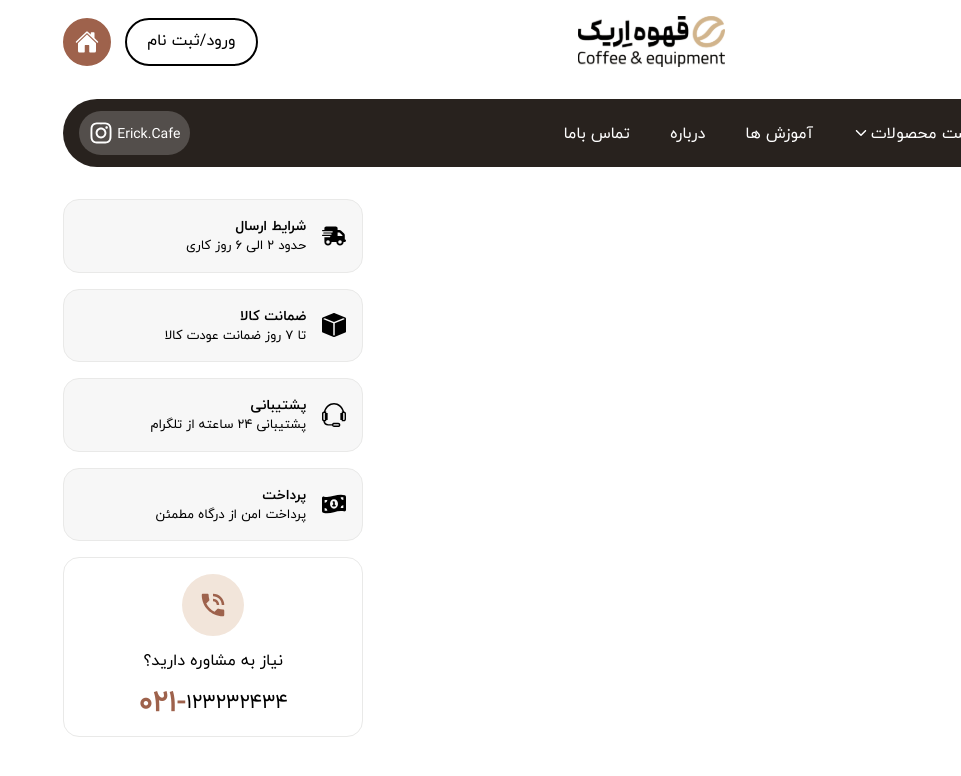
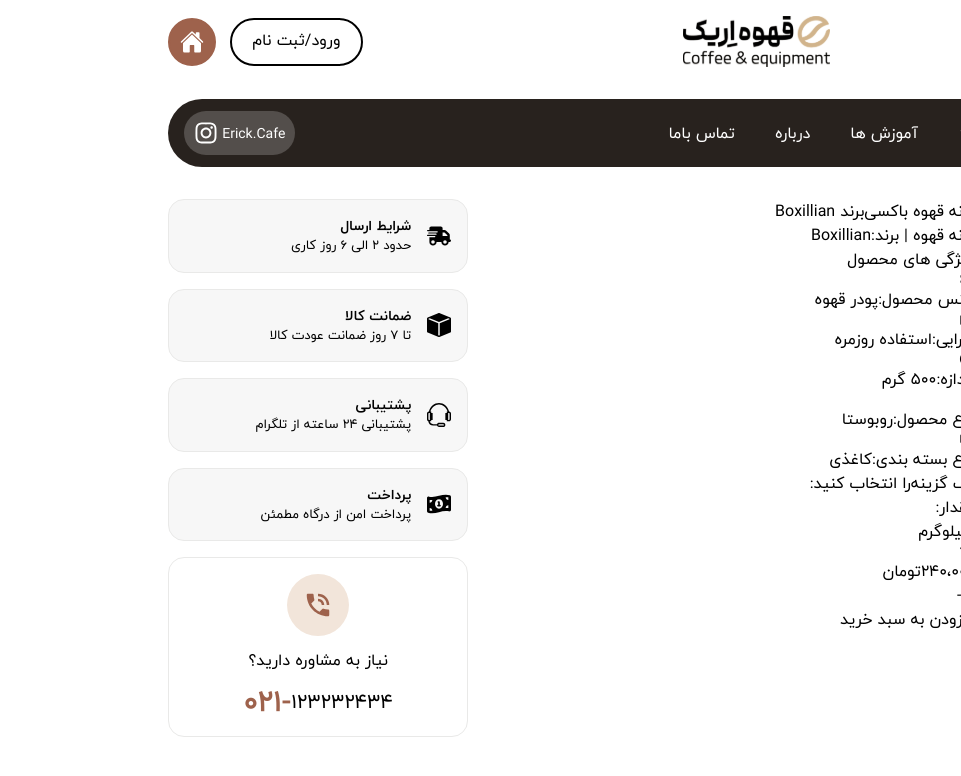
Before and after one commit to AlirezaFCB-DEV/ErikCoffeShop, a React (Vite) app in the folder FrontEnd/: page /cart in a window 1280 px wide. Shown: the top 776 px of the page, without its empty margins (319-1280 px from the left). Built offline with nearby package versions, Linux system fonts and the light colour scheme.

Commit message:
feat : add cart item center section template

```diff
--- a/FrontEnd/src/Pages/Cart/Cart.tsx
+++ b/FrontEnd/src/Pages/Cart/Cart.tsx
@@ -5,7 +5,11 @@
 import { FaMoneyBill1Wave, FaTruckFast } from "react-icons/fa6";
 import { BsBoxFill } from "react-icons/bs";
 import { TfiHeadphoneAlt } from "react-icons/tfi";
-import { MdPhoneInTalk } from "react-icons/md";
+import { MdMergeType, MdPhoneInTalk, MdWork } from "react-icons/md";
+import { GiMaterialsScience } from "react-icons/gi";
+import { RxValue } from "react-icons/rx";
+import { GoPackage } from "react-icons/go";
+import { FaChevronDown } from "react-icons/fa";
 
 const Cart = () => {
   return (
@@ -19,7 +23,69 @@
         </section>
         <section className="flex justify-between">
           <div></div>
-          <div></div>
+          <div>
+            <div>
+              <div>
+                <h1>دانه قهوه باکسی‌برند Boxillian</h1>
+                <p>دانه قهوه | برند‌:‌Boxillian</p>
+              </div>
+              <div>
+                <h3>ویژگی های محصول</h3>
+                <ul>
+                  <li>
+                    <GiMaterialsScience />
+                    <span>جنس محصول:</span>
+                    <span>پودر قهوه</span>
+                  </li>
+                  <li>
+                    <MdWork />
+                    <span>کارایی:</span>
+                    <span>استفاده روزمره</span>
+                  </li>
+                  <li>
+                    <RxValue />
+                    <span>اندازه:</span>
+                    <span>۵۰۰ گرم</span>
+                  </li>
+                  <li>
+                    <MdMergeType />
+                    <span>نوع محصول:</span>
+                    <span>روبوستا</span>
+                  </li>
+                  <li>
+                    <GoPackage />
+                    <span>نوع بسته بندی:</span>
+                    <span>کاغذی</span>
+                  </li>
+                </ul>
+              </div>
+              <div>
+                <h3>یک گزینه‌را انتخاب کنید:</h3>
+                <div>
+                  <span>مقدار:</span>
+                  <div>
+                    <span>۱کیلوگرم</span>
+                    <FaChevronDown />
+                    <div className="invisible"></div>
+                  </div>
+                </div>
+              </div>
+            </div>
+            <div>
+              <h2>
+                ۲۴۰،۰۰۰<span>تومان</span>
+              </h2>
+
+              <div>
+                <div>
+                  <button>+</button>
+                  <span>۱</span>
+                  <button>-</button>
+                </div>
+                <button>افزودن به سبد خرید</button>
+              </div>
+            </div>
+          </div>
           <div className="services-alignment">
             <div className="services-alignment">
               <Service title="شرایط ارسال" desc="حدود ۲ الی ۶ روز کاری">
@@ -42,7 +108,9 @@
 
               <p>نیاز به مشاوره دارید؟</p>
               <div className="flex flex-row-reverse items-center ">
-                <h2 className="font-iran-yekan-bold text-primary text-3xl">-۰۲۱</h2>
+                <h2 className="font-iran-yekan-bold text-primary text-3xl">
+                  -۰۲۱
+                </h2>
                 <p className="font-iran-yekan text-xl">۱۲۳۲۳۲۴۳۴</p>
               </div>
             </div>
```
